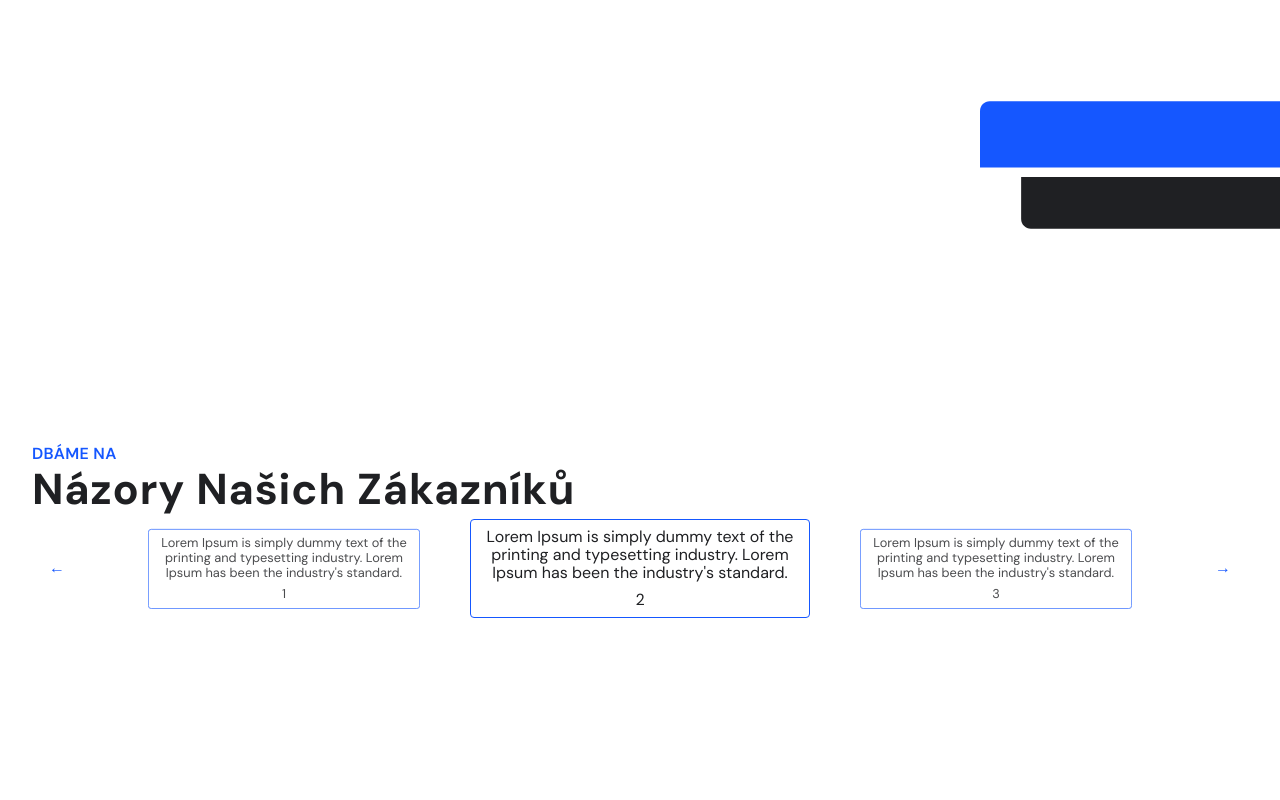
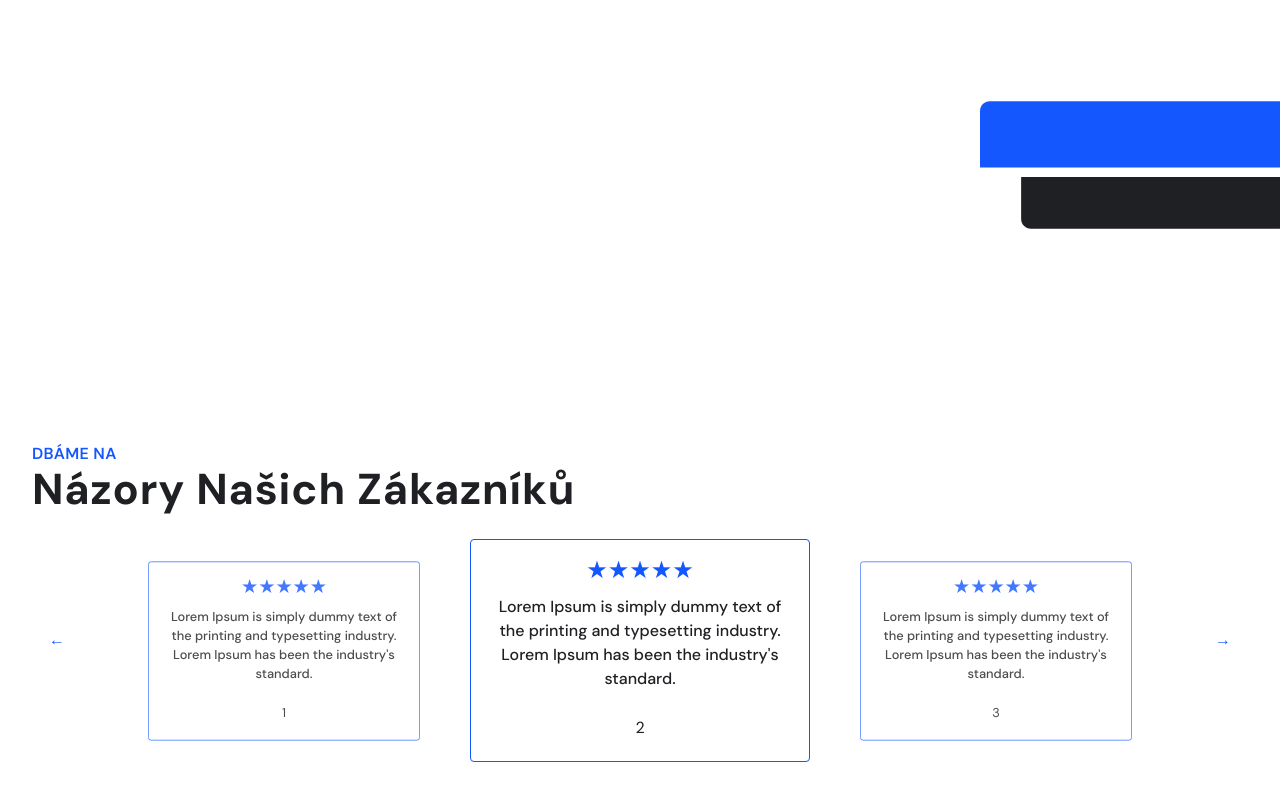
Before and after one commit to VitekDobrovsky/autoservis-3, a plain HTML site: page index.html in a window 1280 px wide. Shown: the part 2799-3599 px from the top of the page. Drawn offline with Linux system fonts and the light colour scheme.

Commit message:
update arrows

```diff
--- a/index.html
+++ b/index.html
@@ -126,7 +126,7 @@
             <h2 class="heading heading--h2"><span class="heading heading--foretext">Dbáme na </span>názory našich
                 zákazníků</h2>
             <div class="page__testimonials-wrapper">
-                <button class="button button--arrow" onclick="moveTestimonialsBack()">←</button>
+                <button class="button button--arrow page__testimonials-button" onclick="moveTestimonialsBack()">←</button>
                 <div class="page__testimonials-container">
                     <div class="testimonial">
                         <p class="testimonial__text">Lorem Ipsum is simply dummy text of the printing and
@@ -144,17 +144,16 @@
                         <p class="testimonial__author">3</p>
                     </div>
                     <div class="testimonial">
-                        <p class="testimonial__text">Lorem Ipsum is simply dummy text of the printing and
-                            typesetting industry. Lorem Ipsum has been the industry's standard.</p>
+                        <p class="testimonial__text">Lorem Iphas been the industry's standard.</p>
                         <p class="testimonial__author">4</p>
                     </div>
                     <div class="testimonial">
                         <p class="testimonial__text">Lorem Ipsum is simply dummy text of the printing and
                             typesetting industry. Lorem Ipsum has been the industry's standard.</p>
-                        <p class="testimonial__author">5</p>
+                        <p class="testimonial__author">Ahoj test</p>
                     </div>
                 </div>
-                <button class="button button--arrow" onclick="moveTestimonialsForward()">→</button>
+                <button class="button button--arrow page__testimonials-button" onclick="moveTestimonialsForward()">→</button>
             </div>
         </section>
     </main>
--- a/scripts/testimonials-carousel.js
+++ b/scripts/testimonials-carousel.js
@@ -7,8 +7,10 @@ function showTestimonial(indexRange) {
   testimonials.forEach((testimonial, i) => {
     if (indexRange.includes(i)) {
       testimonial.classList.remove("testimonial--hidden");
-      if (i === indexRange[1]) {
-        testimonial.classList.add("testimonial--main");
+      if (i !== indexRange[1]) {
+        testimonial.classList.add("testimonial--secondary");
+      } else {
+        testimonial.classList.remove("testimonial--secondary");
       }
     } else {
       testimonial.classList.add("testimonial--hidden");
--- a/styles/components.css
+++ b/styles/components.css
@@ -213,12 +213,29 @@
   text-align: center;
   border: 1px solid var(--primary, #1557ff);
   border-radius: 0.25rem;
+  padding: 1rem;
+  display: flex;
+  flex-direction: column;
+  justify-content: space-between;
+  align-items: center;
+}
+.testimonial::before {
+  content: " \2605 \2605 \2605 \2605 \2605 ";
+  display: block;
+  color: var(--primary, #1557ff);
+  font-size: 1.5rem;
+}
+.testimonial__text {
+  line-height: 1.5;
+  font-weight: 450;
+  margin-top: 0.75rem;
+}
+.testimonial__author {
+  margin-top: 1.25rem;
+}
+.testimonial--secondary {
   opacity: 0.8;
   transform: scale(0.8);
-}
-.testimonial--main {
-  transform: scale(1);
-  opacity: 1;
 }
 .testimonial--hidden {
   position: absolute;
--- a/styles/main.css
+++ b/styles/main.css
@@ -140,13 +140,19 @@
   .page__testimonials-wrapper {
     display: flex;
     justify-content: space-between;
+    align-items: center;
   }
 
   .page__testimonials-container {
-    display: flex;
-    justify-content: center;
+    margin-top: var(--heading-gap, 1.25rem);
+    display: grid;
+    grid-template-columns: repeat(3, 1fr);
     padding: 0 2rem;
     gap: 1rem;
+  }
+
+  .page__testimonials-button {
+    height: min-content;
   }
 
   /* tablet */
```
